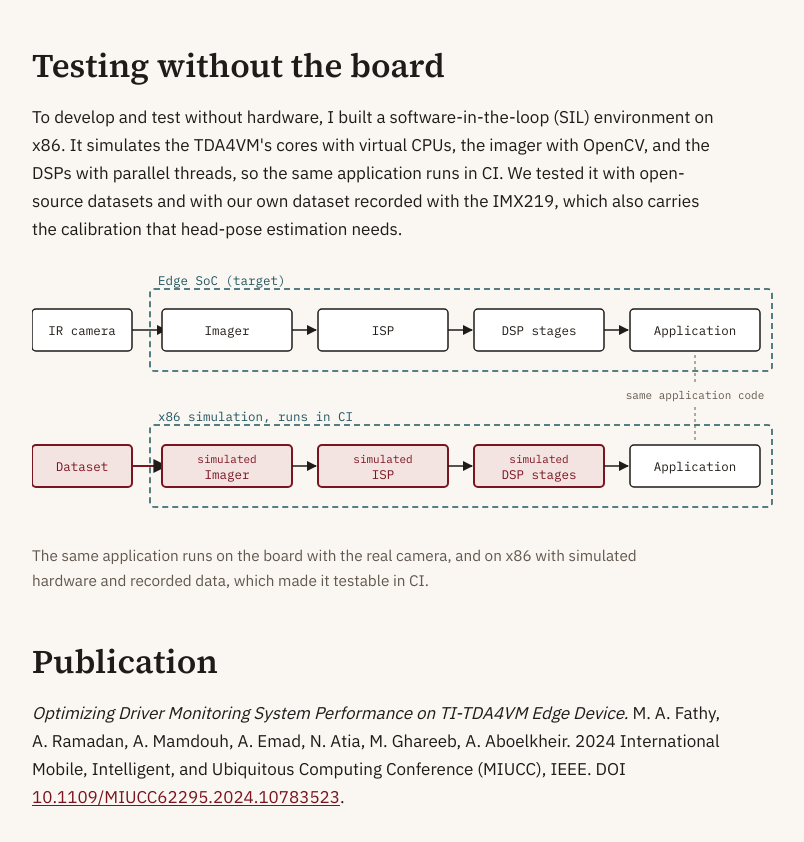
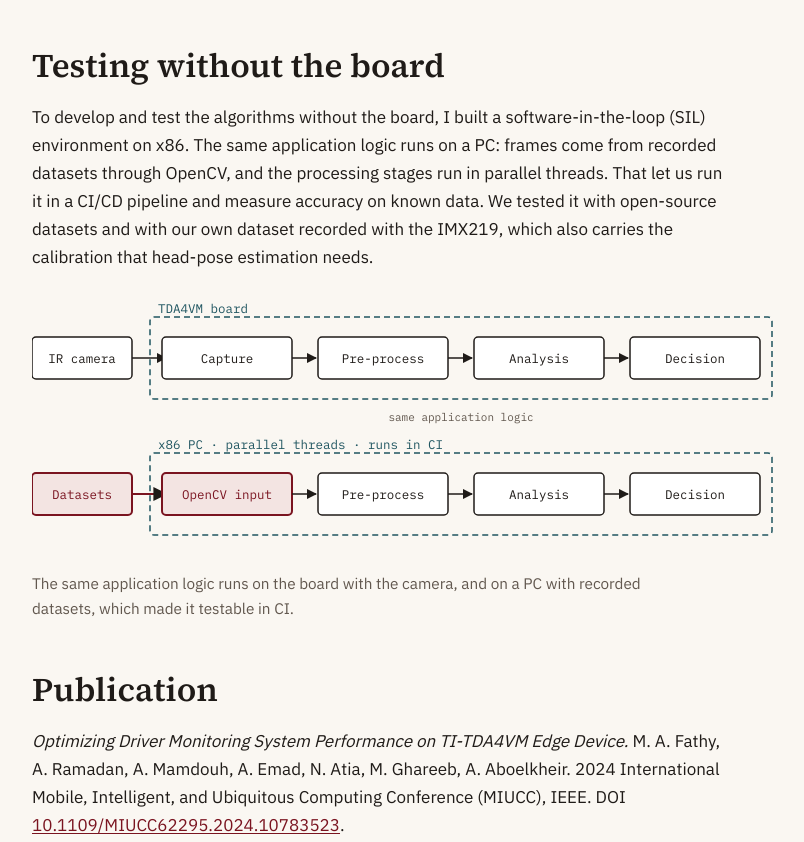
Before and after one commit to AbdElrhmanMamdouh/abdelrhmanmamdouh.github.io, an Astro site: page /projects/driver-monitoring-tda4vm/ in a window 1280 px wide. Shown: the part 2823-3665 px from the top of the page, without its empty margins (96-900 px from the left). Built offline with nearby package versions, Linux system fonts and the light colour scheme; Astro itself is replaced by a stand-in of ours.

Commit message:
Remove location line; describe DMS SIL accurately (PC run on datasets, no hardware simulation)
Co-Authored-By: Claude Opus 5.5 <noreply@anthropic.com>
Claude-Session: https://claude.ai/code/session_01YVzApMq6R1T1CiGr9wNQ9C

```diff
--- a/src/components/diagrams/SilMirror.astro
+++ b/src/components/diagrams/SilMirror.astro
@@ -1,49 +1,41 @@
 ---
-// Redrawn generic diagram. Contains no client data.
-// V7.4: the target pipeline on top; the x86 software-in-the-loop mirror below,
-// with a recorded dataset feeding the simulated imager.
-const blocks = ['Imager', 'ISP', 'DSP stages', 'Application'];
+// The DMS application on the board, and the same application logic running on an x86 PC
+// against recorded data (software-in-the-loop). No hardware is simulated.
+const top = ['Capture', 'Pre-process', 'Analysis', 'Decision'];
+const bottom = ['OpenCV input', 'Pre-process', 'Analysis', 'Decision'];
 const bw = 130, gap = 26, x0 = 130;
 ---
 <svg class="dg" width="760" viewBox="0 0 760 260" role="img" aria-labelledby="sil-t sil-d">
-  <title id="sil-t">Target pipeline and its x86 software-in-the-loop mirror</title>
-  <desc id="sil-d">The same application runs on the edge SoC with a real camera, and on an x86 machine where the imager, ISP and DSP stages are simulated and a recorded dataset replaces the camera. The x86 side runs in CI.</desc>
+  <title id="sil-t">The DMS application on the board and on an x86 PC</title>
+  <desc id="sil-d">On the board, frames come from the IR camera and the stages run on the SoC. In software-in-the-loop, the same application logic runs on an x86 PC: frames come from recorded datasets through OpenCV and the stages run in parallel threads. The PC side runs in CI.</desc>
   <defs>
     <marker id="sil-a" viewBox="0 0 10 10" refX="9" refY="5" markerWidth="7" markerHeight="7" orient="auto"><path class="arrowhead" d="M0,0 L10,5 L0,10 z" /></marker>
   </defs>
-  <rect class="boundary" x={x0 - 12} y="14" width={blocks.length * (bw + gap) - gap + 24} height="82" rx="4" />
-  <text class="boundary-t" x={x0 - 4} y="10">Edge SoC (target)</text>
-  <rect class="boundary" x={x0 - 12} y="150" width={blocks.length * (bw + gap) - gap + 24} height="82" rx="4" />
-  <text class="boundary-t" x={x0 - 4} y="146">x86 simulation, runs in CI</text>
+  <rect class="boundary" x={x0 - 12} y="14" width={top.length * (bw + gap) - gap + 24} height="82" rx="4" />
+  <text class="boundary-t" x={x0 - 4} y="10">TDA4VM board</text>
+  <rect class="boundary" x={x0 - 12} y="150" width={bottom.length * (bw + gap) - gap + 24} height="82" rx="4" />
+  <text class="boundary-t" x={x0 - 4} y="146">x86 PC · parallel threads · runs in CI</text>
 
   <rect class="box" x="0" y="34" width="100" height="42" rx="4" />
   <text x="50" y="60" text-anchor="middle">IR camera</text>
   <line class="line" x1="100" y1="55" x2={x0 + 4} y2="55" marker-end="url(#sil-a)" />
 
   <rect class="box mine" x="0" y="170" width="100" height="42" rx="4" />
-  <text x="50" y="196" text-anchor="middle" class="mine-t">Dataset</text>
+  <text x="50" y="196" text-anchor="middle" class="mine-t">Datasets</text>
   <line class="path-hl" x1="100" y1="191" x2={x0 + 4} y2="191" marker-end="url(#sil-a)" />
 
-  {blocks.map((b, i) => {
+  {top.map((b, i) => {
     const x = x0 + i * (bw + gap);
-    const sim = i < 3;
     return (
       <g>
         <rect class="box" x={x} y="34" width={bw} height="42" rx="4" />
         <text x={x + bw / 2} y="60" text-anchor="middle">{b}</text>
-        <rect class={sim ? 'box mine' : 'box'} x={x} y="170" width={bw} height="42" rx="4" />
-        {sim ? (
-          <>
-            <text x={x + bw / 2} y="188" text-anchor="middle" class="mine-t" font-size="11">simulated</text>
-            <text x={x + bw / 2} y="204" text-anchor="middle" class="mine-t">{b}</text>
-          </>
-        ) : <text x={x + bw / 2} y="196" text-anchor="middle">{b}</text>}
-        {i < blocks.length - 1 && <line class="line" x1={x + bw} y1="55" x2={x + bw + gap - 2} y2="55" marker-end="url(#sil-a)" />}
-        {i < blocks.length - 1 && <line class="line" x1={x + bw} y1="191" x2={x + bw + gap - 2} y2="191" marker-end="url(#sil-a)" />}
+        <rect class={i === 0 ? 'box mine' : 'box'} x={x} y="170" width={bw} height="42" rx="4" />
+        <text x={x + bw / 2} y="196" text-anchor="middle" class={i === 0 ? 'mine-t' : ''}>{bottom[i]}</text>
+        {i < top.length - 1 && <line class="line" x1={x + bw} y1="55" x2={x + bw + gap - 2} y2="55" marker-end="url(#sil-a)" />}
+        {i < top.length - 1 && <line class="line" x1={x + bw} y1="191" x2={x + bw + gap - 2} y2="191" marker-end="url(#sil-a)" />}
       </g>
     );
   })}
-  <text class="muted-t" x={x0 + 3 * (bw + gap) + bw / 2} y="124" text-anchor="middle" font-size="11">same application code</text>
-  <line class="base" x1={x0 + 3 * (bw + gap) + bw / 2} y1="80" x2={x0 + 3 * (bw + gap) + bw / 2} y2="110" stroke-dasharray="3 3" />
-  <line class="base" x1={x0 + 3 * (bw + gap) + bw / 2} y1="132" x2={x0 + 3 * (bw + gap) + bw / 2} y2="166" stroke-dasharray="3 3" />
+  <text class="muted-t" x={x0 + 1.5 * (bw + gap) + bw / 2} y="118" text-anchor="middle" font-size="11">same application logic</text>
 </svg>
--- a/src/content/projects/driver-monitoring-tda4vm.mdx
+++ b/src/content/projects/driver-monitoring-tda4vm.mdx
@@ -78,9 +78,9 @@ Together with the accelerator offload above, this made the system run in real ti
 
 ## Testing without the board
 
-To develop and test without hardware, I built a software-in-the-loop (SIL) environment on x86. It simulates the TDA4VM's cores with virtual CPUs, the imager with OpenCV, and the DSPs with parallel threads, so the same application runs in CI. We tested it with open-source datasets and with our own dataset recorded with the IMX219, which also carries the calibration that head-pose estimation needs.
+To develop and test the algorithms without the board, I built a software-in-the-loop (SIL) environment on x86. The same application logic runs on a PC: frames come from recorded datasets through OpenCV, and the processing stages run in parallel threads. That let us run it in a CI/CD pipeline and measure accuracy on known data. We tested it with open-source datasets and with our own dataset recorded with the IMX219, which also carries the calibration that head-pose estimation needs.
 
-<Figure caption="The same application runs on the board with the real camera, and on x86 with simulated hardware and recorded data, which made it testable in CI." wide>
+<Figure caption="The same application logic runs on the board with the camera, and on a PC with recorded datasets, which made it testable in CI." wide>
   <SilMirror />
 </Figure>
 
--- a/src/data/profile.ts
+++ b/src/data/profile.ts
@@ -4,11 +4,10 @@ export const profile = {
   name: 'AbdElrahman Khalil',
   altName: 'AbdElrhman Mamdouh',
   role: 'Embedded Software Engineer',
-  location: 'Open to work anywhere',
   positioning: 'Embedded software engineer',
   positioningDetail:
     'I bring up Android and embedded Linux under hypervisors on new automotive hardware, write AUTOSAR Classic software for ECUs, and build AI tools that write and fix unit tests.',
-  availability: '2+ years in automotive · open to embedded application and embedded Linux roles, anywhere',
+  availability: '2+ years in automotive · open to embedded application and embedded Linux roles',
   description:
     'Embedded software engineer with 2+ years on automotive OEM and Tier-1 projects: AUTOSAR Classic, embedded Linux and Android bring-up under hypervisors, and multi-agent LLM tools for test engineering.',
   // Email is assembled in the browser to cut scraping.
--- a/src/layouts/Base.astro
+++ b/src/layouts/Base.astro
@@ -91,7 +91,7 @@ const year = new Date().getFullYear();
     <div class="container foot">
       <div>
         <p class="foot-name">{profile.name}</p>
-        <p class="muted">{profile.role} · {profile.location}</p>
+        <p class="muted">{profile.role}</p>
       </div>
       <ul class="foot-links">
         <li>
--- a/src/pages/resume.astro
+++ b/src/pages/resume.astro
@@ -55,7 +55,7 @@ const experience = [
   <div class="top">
     <div>
       <h1>Resume</h1>
-      <p class="muted">{profile.role} · {profile.location}</p>
+      <p class="muted">{profile.role}</p>
     </div>
     <a class="btn btn-primary" href={profile.resumePdf} download={profile.resumePdfName}>Download PDF</a>
   </div>
@@ -79,7 +79,7 @@ const experience = [
       <ul>
         <li>Real-time camera-based driver monitoring on BeagleBone AI-64 (TI TDA4VM) classifying driver state from eye closure, gaze, yawning and head pose.</li>
         <li>IMX219 IR sensor over MIPI CSI-2 / V4L2 on embedded Linux (device-tree overlays); a GStreamer + TIOVX (OpenVX) pipeline offloading pre-processing to the vision pre-processing accelerator (VPAC) and C66x DSPs, optimised to run in real time.</li>
-        <li>An x86 software-in-the-loop environment simulating the TDA4VM cores, imager and DSPs for CI and dataset-based testing.</li>
+        <li>An x86 software-in-the-loop environment that runs the application on recorded datasets in parallel threads, for CI and accuracy testing.</li>
         <li>Co-author: <a href={profile.paper.url}>{profile.paper.title}</a>, IEEE MIUCC 2024.</li>
       </ul>
       <p><a href="/projects/driver-monitoring-tda4vm/">Case study →</a></p>
```
